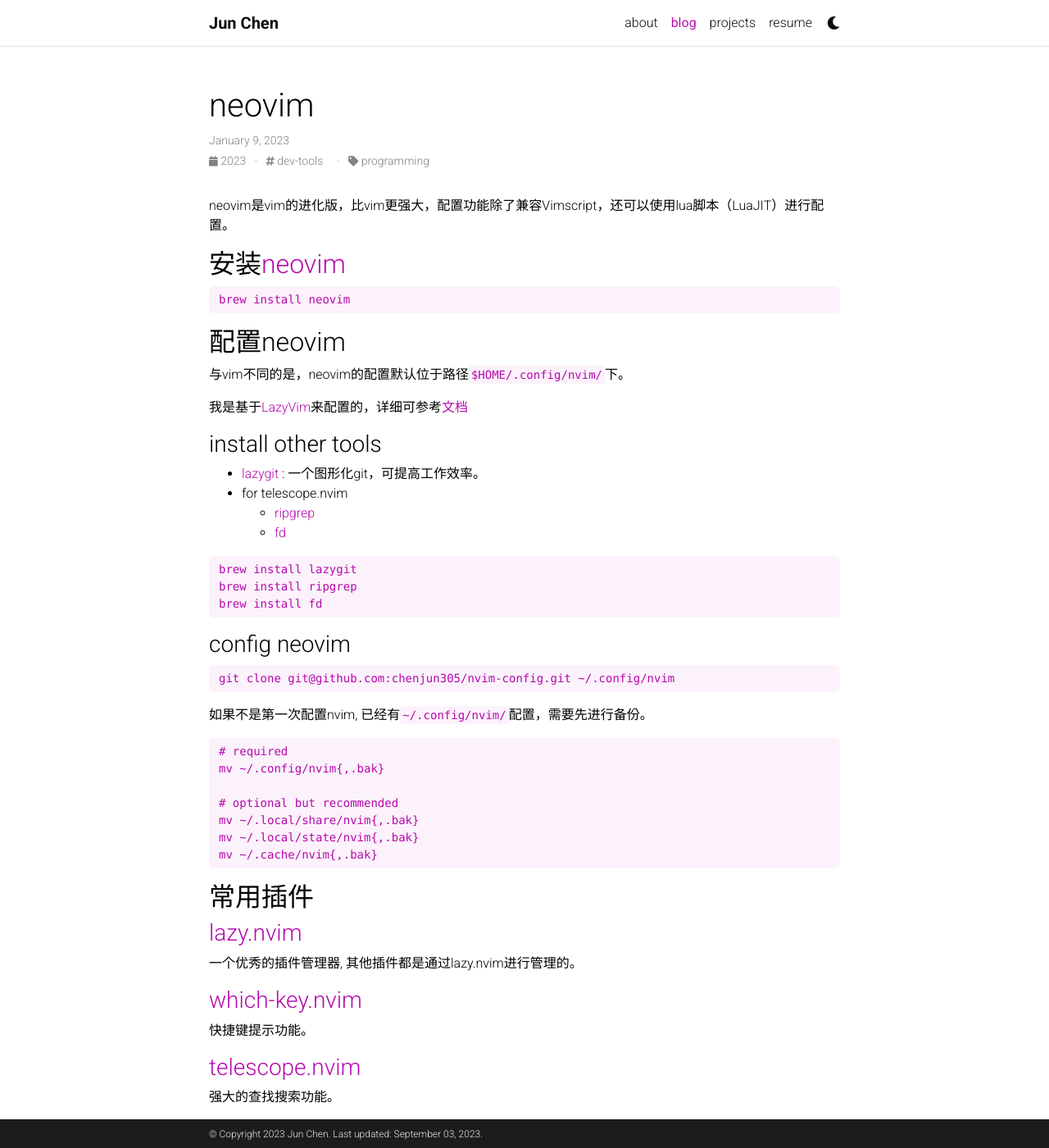
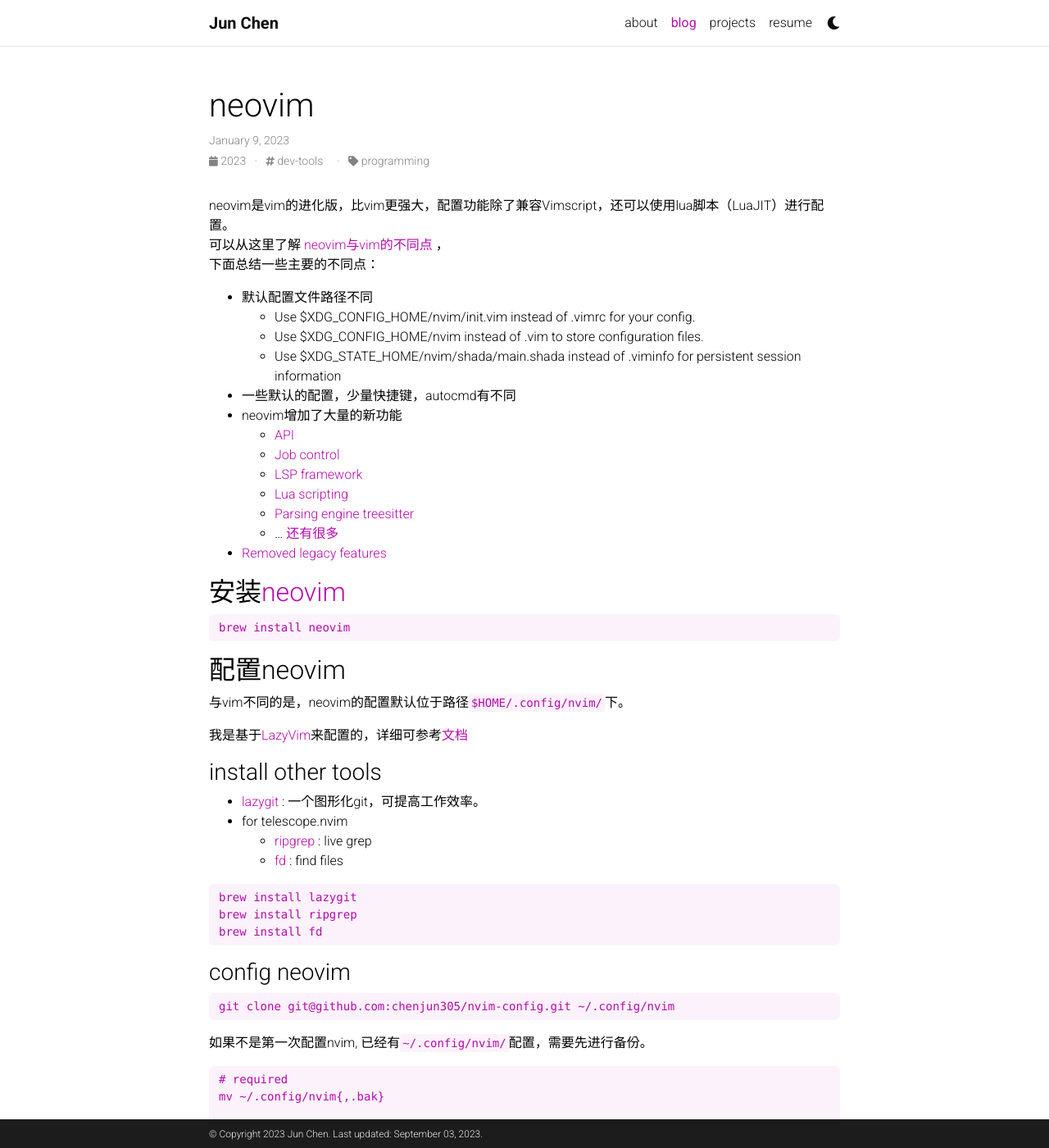
Before and after one commit to chenjun305/chenjun305.github.io, a Jekyll site: the page built from _posts/2023-01-09-neovim.md, in a window 1280 px wide and 1400 px high. Shown: the whole window at 82% size. Built offline with Jekyll 4.4.1, drawn with Linux system fonts in a browser that asks for light colours; full-size pictures stand in for the smaller copies a plugin makes; comment, search, counter and statistics services are not loaded; a style sheet for code colours, icons or effects is not loaded; some of the changed text lies outside the part shown.

Commit message:
update post - neovim

````diff
--- a/_posts/2023-01-09-neovim.md
+++ b/_posts/2023-01-09-neovim.md
@@ -7,6 +7,21 @@
 categories: programming
 ---
 neovim是vim的进化版，比vim更强大，配置功能除了兼容Vimscript，还可以使用lua脚本（LuaJIT）进行配置。
+可以从这里了解[ neovim与vim的不同点 ](https://neovim.io/doc/user/vim_diff.html#vim-differences)，
+下面总结一些主要的不同点：
+* 默认配置文件路径不同
+  * Use $XDG_CONFIG_HOME/nvim/init.vim instead of .vimrc for your config.
+  * Use $XDG_CONFIG_HOME/nvim instead of .vim to store configuration files.
+  * Use $XDG_STATE_HOME/nvim/shada/main.shada instead of .viminfo for persistent session information
+* 一些默认的配置，少量快捷键，autocmd有不同
+* neovim增加了大量的新功能
+  * [ API ](https://neovim.io/doc/user/api.html#API)
+  * [ Job control ](https://neovim.io/doc/user/job_control.html#job-control)
+  * [ LSP framework ](https://neovim.io/doc/user/lsp.html#lsp)
+  * [ Lua scripting ](https://neovim.io/doc/user/lua.html#lua)
+  * [ Parsing engine treesitter ](https://neovim.io/doc/user/treesitter.html#treesitter)
+  * ...[ 还有很多 ](https://neovim.io/doc/user/vim_diff.html#nvim-features)
+* [Removed legacy features](https://neovim.io/doc/user/vim_diff.html#nvim-removed)
 
 ## 安装[neovim](https://neovim.io/)
 ```
@@ -21,8 +36,8 @@
 ### install other tools
 * [lazygit](https://github.com/jesseduffield/lazygit) : 一个图形化git，可提高工作效率。
 * for telescope.nvim
-  * [ripgrep](https://github.com/BurntSushi/ripgrep)
-  * [fd](https://github.com/sharkdp/fd)
+  * [ripgrep](https://github.com/BurntSushi/ripgrep) : live grep
+  * [fd](https://github.com/sharkdp/fd) : find files
 
 ```
 brew install lazygit
@@ -106,4 +121,4 @@
 * `p(小写)` 命令相当于`git pull`
 
 ### [keymaps](https://www.lazyvim.org/keymaps)
-集成了which-key.nvim, 有快捷键提示功能，按键后(比如空格)会提示相应的后续快捷键和功能。
+集成了[ which-key.nvim ](https://github.com/folke/which-key.nvim), 有快捷键提示功能，按键后(比如空格)会提示可能的后续快捷键及相应的功能。
````
